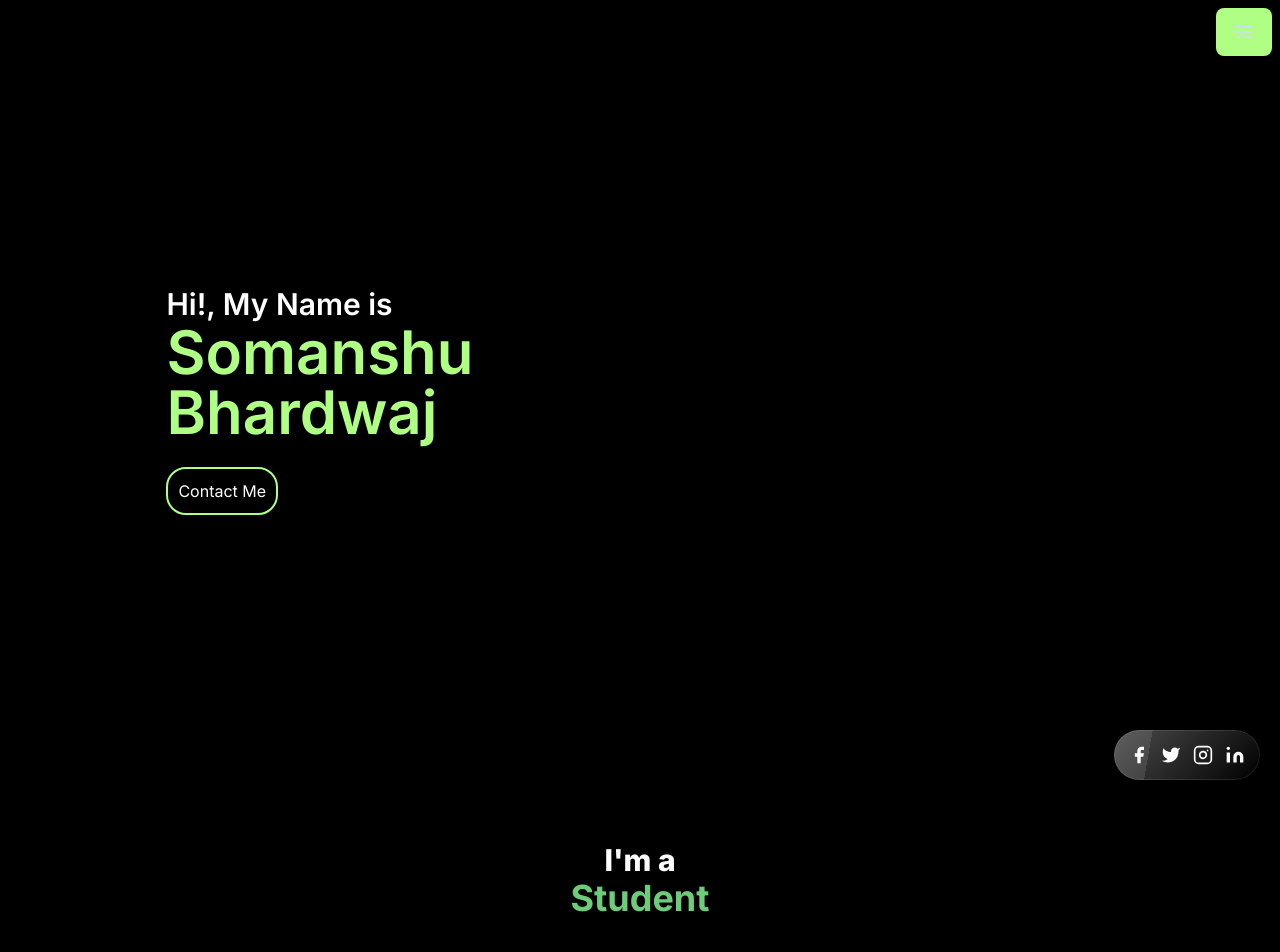
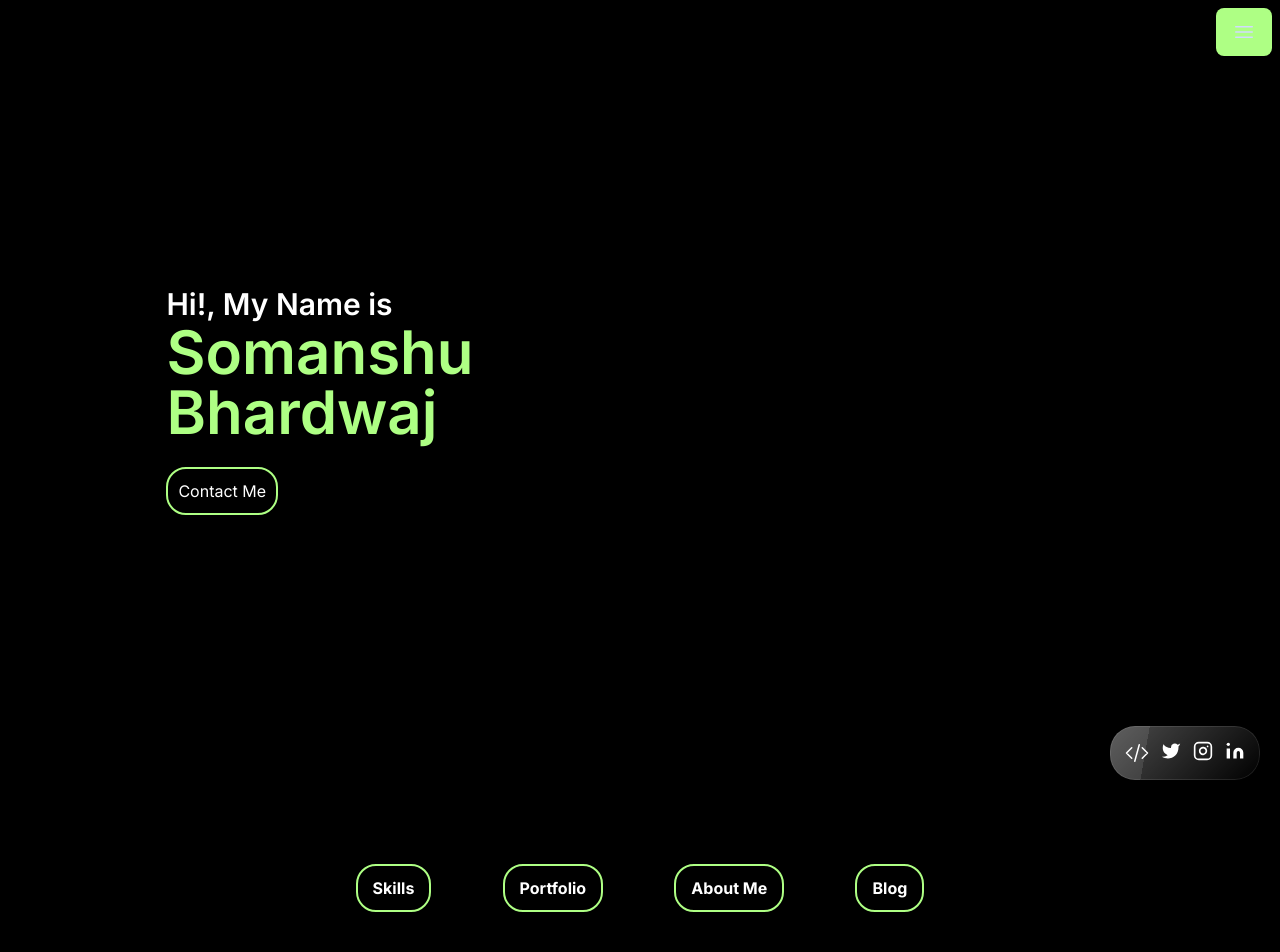
Before and after one commit to somanshubhardwaj/somanshubhardwaj, a Next.js app: page / in a window 1280 px wide. Shown: the top 952 px of the page. Built offline with nearby package versions, Linux system fonts and the light colour scheme.

Commit message:
Update styles and add blog link to navigation

```diff
--- a/src/components/Main.jsx
+++ b/src/components/Main.jsx
@@ -1,12 +1,11 @@
 "use client";
 import React, { useRef } from "react";
 import "./styles/main.css";
-import Portfolio from "./Portfolio";
-import Skills from "./Skills";
 import gsap from "gsap/gsap-core";
 import { useGSAP } from "@gsap/react";
 import { ScrollTrigger } from "gsap/ScrollTrigger";
 import Contact from "./Contact";
+import Link from "next/link";
 gsap.registerPlugin(ScrollTrigger);
 const Main = () => {
   const text = useRef(null);
@@ -64,37 +63,59 @@ const Main = () => {
 
 export default Main;
 const About = () => {
-  return(
+  return (
     <>
-    <div className="min-h-[20vh] flex items-center justify-center flex-col">
-      <h1 className="text-3xl font-extrabold ">I'm a</h1>
+      <div className="flex items-center justify-center my-16">
+        <div className="flex flex-wrap justify-around items-center md:w-1/2 w-full">
+          <Navbtn url="/skills" name="Skills" />
+          <Navbtn url="/portfolio" name="Portfolio" />
+          <Navbtn url="/aboutme" name="About Me" />
+          <div className="navigation">Blog</div>
+        </div>
+      </div>
+      <div className="min-h-[20vh] flex items-center justify-center flex-col">
+        <h1 className="text-3xl font-extrabold ">I'm a</h1>
 
-      <h1 className="text-4xl font-bold textanimation"></h1>
-
-
-
-    </div>
+        <h1 className="text-4xl font-bold textanimation"></h1>
+      </div>
     </>
-  )
-}
-
+  );
+};
+const Navbtn = ({ url, name }) => {
+  return (
+    <>
+      <Link href={url}>
+        <div className="navigation">{name}</div>
+      </Link>
+    </>
+  );
+};
 const Social = () => {
   return (
     <>
       <span className="inline-flex sm:ml-auto sm:mt-0 mt-2 justify-center sm:justify-start social mb-5 mr-5 glass">
-        <a className="">
+        <a className=" " href="https://github.com/somanshubhardwaj" target="_blank">
           <svg
-            fill="currentColor"
-            strokeLinecap="round"
-            strokeLinejoin="round"
-            strokeWidth="2"
-            className="w-5 h-5"
+            xmlns="http://www.w3.org/2000/svg"
+            fill="none"
             viewBox="0 0 24 24"
+            strokeWidth={1.5}
+            stroke="currentColor"
+            className="w-6 h-6"
           >
-            <path d="M18 2h-3a5 5 0 00-5 5v3H7v4h3v8h4v-8h3l1-4h-4V7a1 1 0 011-1h3z"></path>
+            <path
+              strokeLinecap="round"
+              strokeLinejoin="round"
+              d="M17.25 6.75 22.5 12l-5.25 5.25m-10.5 0L1.5 12l5.25-5.25m7.5-3-4.5 16.5"
+            />
           </svg>
         </a>
-        <a className="ml-3 ">
+
+        <a
+          className=" ml-3"
+          href="https://twitter.com/somanshubha"
+          target="_blank"
+        >
           <svg
             fill="currentColor"
             strokeLinecap="round"
@@ -106,7 +127,11 @@ const Social = () => {
             <path d="M23 3a10.9 10.9 0 01-3.14 1.53 4.48 4.48 0 00-7.86 3v1A10.66 10.66 0 013 4s-4 9 5 13a11.64 11.64 0 01-7 2c9 5 20 0 20-11.5a4.5 4.5 0 00-.08-.83A7.72 7.72 0 0023 3z"></path>
           </svg>
         </a>
-        <a className="ml-3 ">
+        <a
+          className="ml-3 "
+          href="https://www.instagram.com/bhardwaj.somanshu/"
+          target="_blank"
+        >
           <svg
             fill="none"
             stroke="currentColor"
@@ -120,7 +145,11 @@ const Social = () => {
             <path d="M16 11.37A4 4 0 1112.63 8 4 4 0 0116 11.37zm1.5-4.87h.01"></path>
           </svg>
         </a>
-        <a className="ml-3 ">
+        <a
+          className="ml-3 "
+          href="https://www.linkedin.com/in/somanshubhardwaj"
+          target="_blank"
+        >
           <svg
             fill="currentColor"
             stroke="currentColor"
--- a/src/components/Nav.jsx
+++ b/src/components/Nav.jsx
@@ -43,6 +43,9 @@ const Nav = () => {
           <li className="sidebaroptions">
             <Link href="/aboutme">About Me</Link>
           </li>
+          <li className="sidebaroptions">
+            <a href="https://blog-somanshubh.vercel.app" target="_blank" >Blog</a>
+          </li>
 
         </ul>
       </div>
--- a/src/components/Skills.jsx
+++ b/src/components/Skills.jsx
@@ -136,6 +136,12 @@ const Skills = () => {
             alt="mongo"
           />
         </div>
+        <div className="skill-item">
+          <img
+            src="https://cdn.worldvectorlogo.com/logos/nextjs-2.svg"
+            alt="mongo"
+          />
+        </div>
       </div>
     </div>
   );
--- a/src/components/styles/main.css
+++ b/src/components/styles/main.css
@@ -18,6 +18,10 @@
     margin-top: 25px;
     padding:10px;
     border-radius: 20px;
+    display: flex;
+    justify-content: center;
+    align-items: center;
+
 }
 .contactbtn:hover{
     background: var(--secondary);
@@ -29,6 +33,7 @@
 .textanimation::after{
     content: "Student";
     animation: textanim 5s infinite;
+    transition: all 0.3s ease;
 }
 @keyframes textanim {
     0%{
@@ -44,3 +49,17 @@
         color: var(--primary);
     }
 }
+.navigation{
+    background-color: black;
+    color: white;
+    padding: 10px 15px;
+    font-weight: bold;
+    border-radius: 20px;
+    border: 2px solid var(--primary);
+    transition: all 0.3s ease;
+}
+.navigation:hover{
+    background-color: var(--secondary);
+    color: var(--primary);
+    border: 2px solid var(--secondary);
+}
--- a/src/components/styles/skills.css
+++ b/src/components/styles/skills.css
@@ -1,9 +1,9 @@
 .skill-item img{
     height: 100px;
-    margin: 5px;
+    padding: 5px;
 }
 .skill-item{
-    background-color:black ;
+    background-color:rgb(91, 91, 91) ;
     width: 150px;
     height:150px;
     margin: 12px;
```
Also changed, not shown: 1 other file (tests, documents, lock files or other folders).
